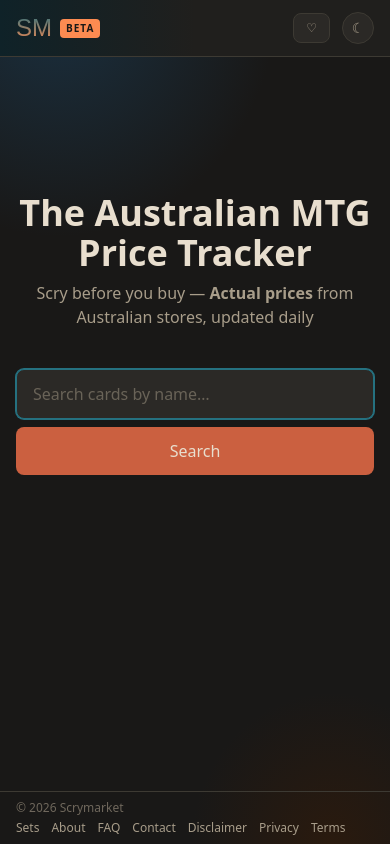
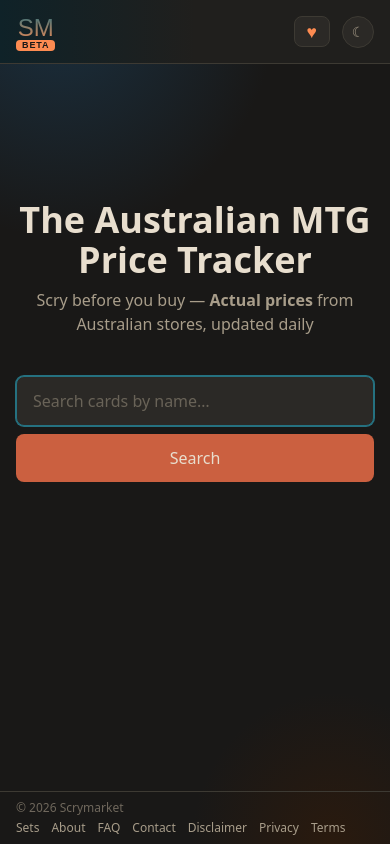
Before and after one commit to luperr/mtg-au-tracker, a Next.js app in the folder apps/web/: page / in a window 390 px wide. Built offline with nearby package versions, Linux system fonts and the light colour scheme; no server answers; a web font is replaced by a local one.

Commit message:
make adjustments for mobile view

```diff
--- a/apps/web/src/app/WantListBadge.tsx
+++ b/apps/web/src/app/WantListBadge.tsx
@@ -8,12 +8,22 @@
   return (
     <a
       href="/want-list"
-      className="relative flex items-center gap-1.5 rounded-lg border border-subtle bg-muted px-3 py-1.5 text-xs font-medium text-cream-dim hover:text-cream hover:border-accent-border transition-colors"
+      className="relative flex items-center gap-1.5 rounded-lg border border-subtle bg-muted px-3 py-1.5 text-xs font-medium text-cream-dim hover:text-cream hover:border-accent-border transition-colors sm:px-3 px-2"
     >
-      <span>♡</span>
+      {/* Mobile: filled heart with count inside */}
+      <span className="relative sm:hidden text-price leading-none select-none" style={{ fontSize: "1.1rem" }}>
+        ♥
+        {totalCount > 0 && (
+          <span className="absolute inset-0 flex items-center justify-center text-bg font-bold" style={{ fontSize: "0.45rem", paddingTop: "2px" }}>
+            {totalCount}
+          </span>
+        )}
+      </span>
+      {/* Desktop: heart + label + count beside */}
+      <span className="hidden sm:inline">♡</span>
       <span className="hidden sm:inline">Want List</span>
       {totalCount > 0 && (
-        <span className="inline-flex items-center justify-center min-w-[18px] h-[18px] rounded-full bg-price text-bg text-[10px] font-bold px-1">
+        <span className="hidden sm:inline-flex items-center justify-center min-w-[18px] h-[18px] rounded-full bg-price text-bg text-[10px] font-bold px-1">
           {totalCount}
         </span>
       )}
--- a/apps/web/src/app/layout.tsx
+++ b/apps/web/src/app/layout.tsx
@@ -55,16 +55,24 @@
             <div className="mx-auto max-w-5xl w-full flex items-center gap-4">
               {/* Left: logo + beta badge */}
               <div className="flex items-center gap-2 shrink-0">
-                <a
-                  href="/"
-                  className={`${bitcount.className} text-2xl logo-gradient`}
-                >
-                  <span className="hidden sm:inline">SCRYMARKET</span>
-                  <span className="sm:hidden">SM</span>
-                </a>
-                <span className="inline text-[10px] font-bold tracking-widest px-1.5 py-0.5 bg-price text-bg uppercase rounded">
-                  beta
-                </span>
+                {/* Desktop: SCRYMARKET + beta beside */}
+                <div className="hidden sm:flex items-center gap-2">
+                  <a href="/" className={`${bitcount.className} text-2xl logo-gradient`}>
+                    SCRYMARKET
+                  </a>
+                  <span className="text-[10px] font-bold tracking-widest px-1.5 py-0.5 bg-price text-bg uppercase rounded">
+                    beta
+                  </span>
+                </div>
+                {/* Mobile: SM with beta overlapping slightly below */}
+                <div className="sm:hidden inline-flex flex-col items-center leading-none">
+                  <a href="/" className={`${bitcount.className} text-2xl logo-gradient`}>
+                    SM
+                  </a>
+                  <span className="text-[9px] font-bold px-1.5 py-px bg-price text-bg uppercase rounded -mt-1" style={{ fontFamily: "sans-serif", letterSpacing: "0.1em" }}>
+                    beta
+                  </span>
+                </div>
               </div>
               {/* Centre: search (hidden on landing page via client component) */}
               <div className="flex-1 flex justify-center">
```
